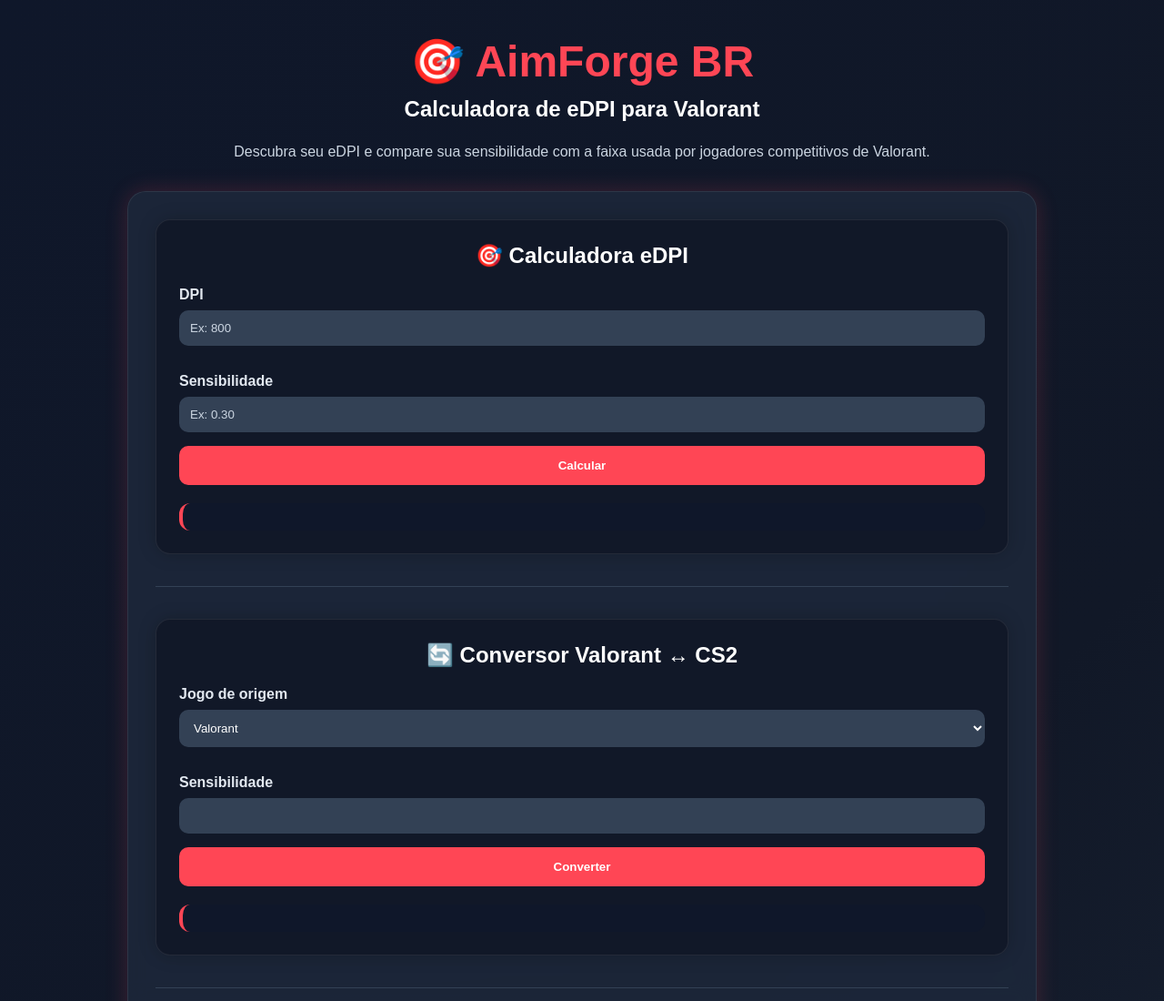
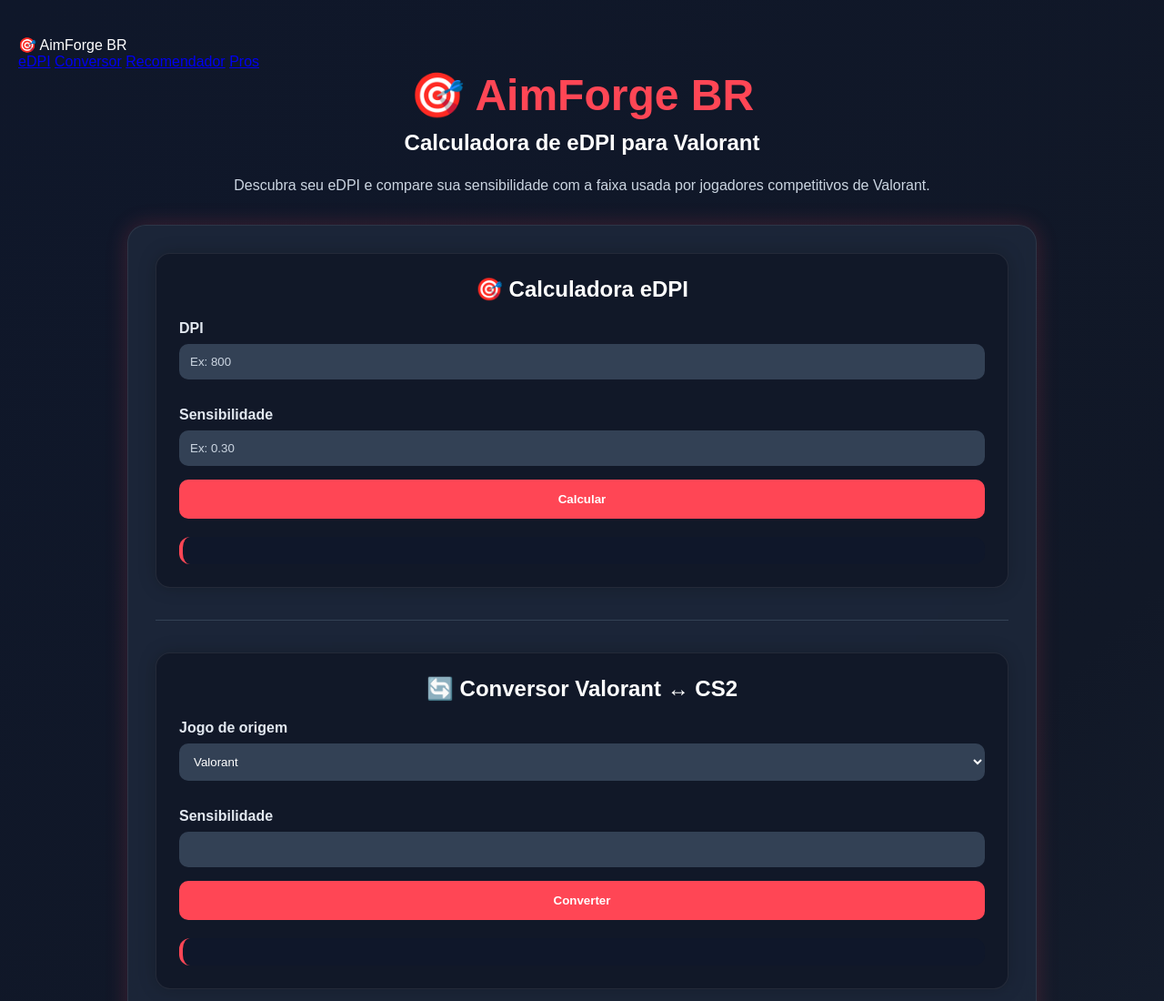
Before and after one commit to Darvinzera/aimforge-br, a plain HTML site: page index.html in a window 1280 px wide. Shown: the top 1100 px of the page at 91% size. Drawn offline with Linux system fonts and the light colour scheme.

Commit message:
Add navigation bar to index.html
Added a navigation bar with logo and menu links.

```diff
--- a/index.html
+++ b/index.html
@@ -10,6 +10,25 @@
 </head>
 
 <body>
+    <nav class="navbar">
+
+    <div class="logo">
+        🎯 AimForge BR
+    </div>
+
+    <div class="menu">
+
+        <a href="#edpi">eDPI</a>
+
+        <a href="#conversor">Conversor</a>
+
+        <a href="#recomendador">Recomendador</a>
+
+        <a href="#profissionais">Pros</a>
+
+    </div>
+
+</nav>
 
     <div class="container">
 
```
